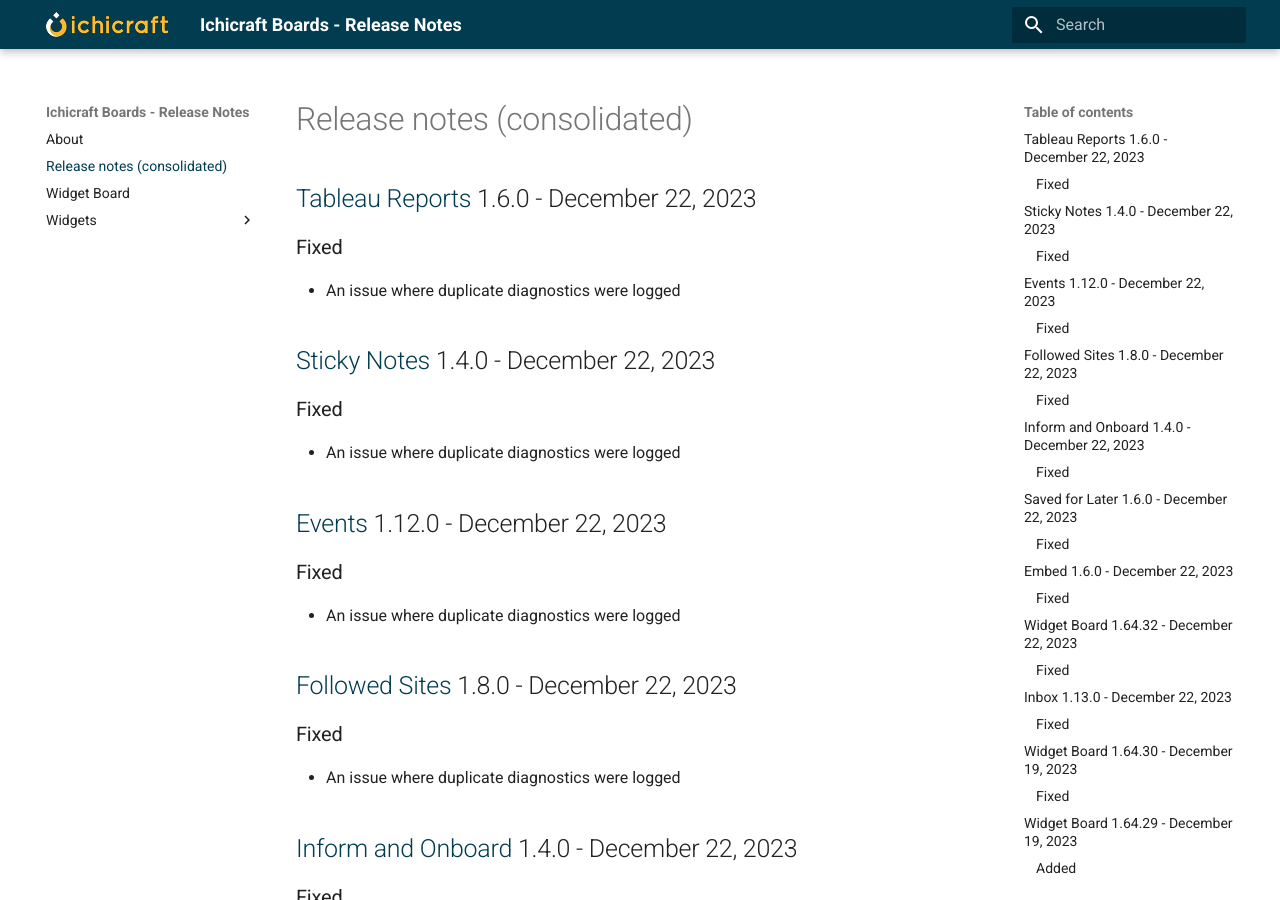
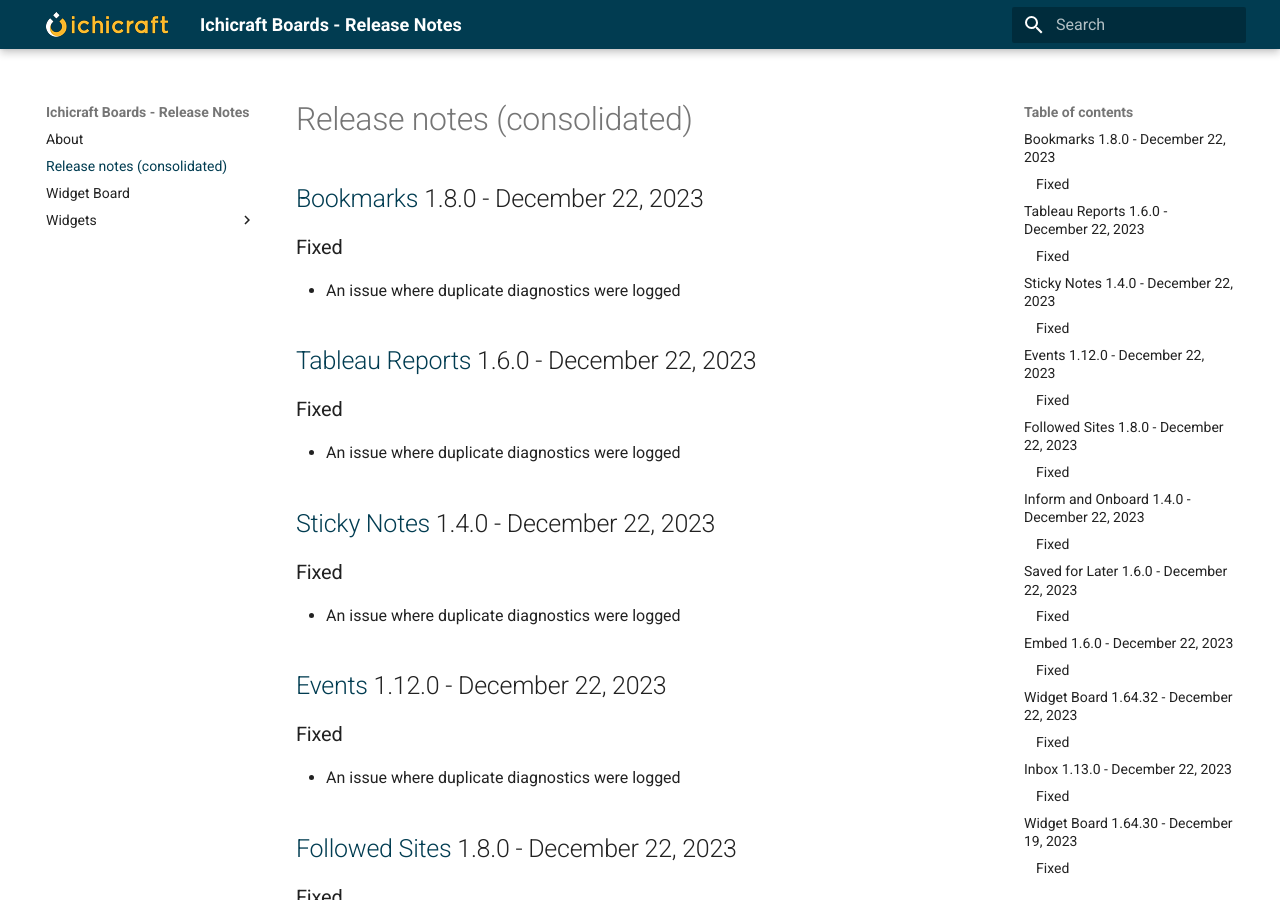
Before and after one commit to ichicraft/widgets-docs, an MkDocs documentation site: the page built from docs/Release-notes-(consolidated).md, in a window 1280 px wide and 900 px high. Built offline with MkDocs 1.6.1 and Material for MkDocs 9.7.7, drawn with Linux system fonts in a browser that asks for light colours.

Commit message:
Release notes updated by BuildService

```diff
--- a/docs/Release-notes-(consolidated).md
+++ b/docs/Release-notes-(consolidated).md
@@ -1,3 +1,8 @@
+## [Bookmarks](./Widgets/Bookmarks.md) 1.8.0 - December 22, 2023
+
+### Fixed
+- An issue where duplicate diagnostics were logged
+
 ## [Tableau Reports](./Widgets/Tableau Reports.md) 1.6.0 - December 22, 2023
 
 ### Fixed
--- a/docs/Widgets/Bookmarks.md
+++ b/docs/Widgets/Bookmarks.md
@@ -1,3 +1,8 @@
+## 1.8.0 - December 22, 2023
+
+### Fixed
+- An issue where duplicate diagnostics were logged
+
 ## 1.7.0 - December 13, 2023
 
 ### Changed
```
